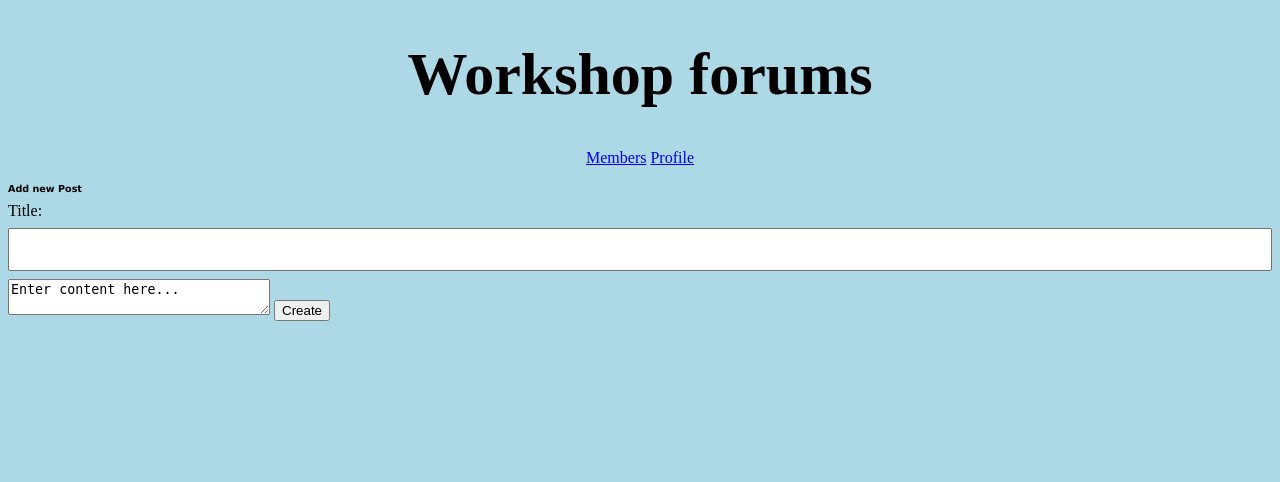
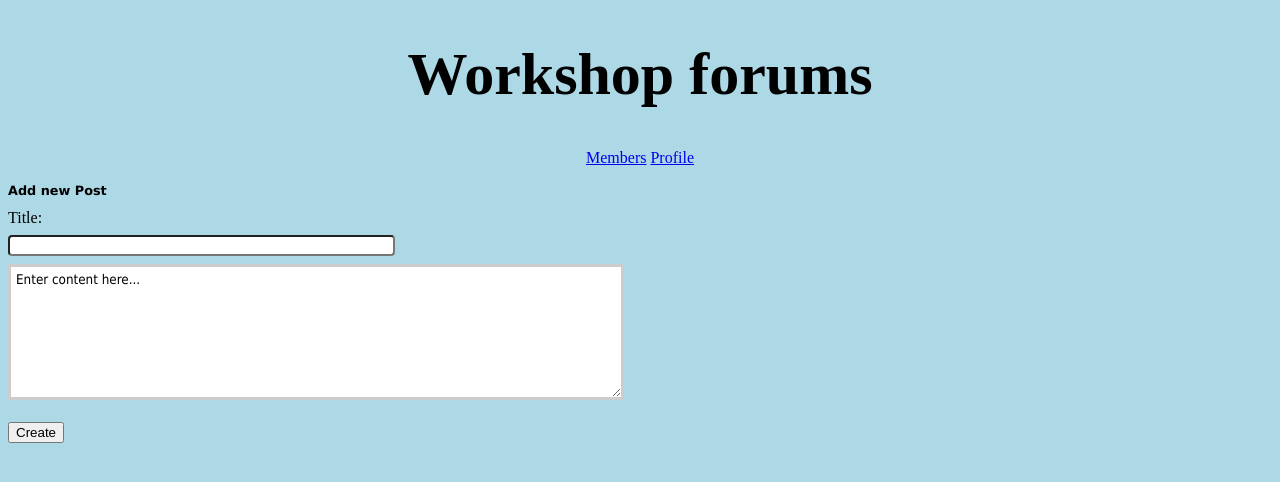
Before and after one commit to nouranHnouh/FormusWorkshop-, a Flask app: page /topic/add in a window 1280 px wide. Shown: the top 482 px of the page. Run offline with Flask 2, Linux system fonts and the light colour scheme.

Commit message:
css post form

```diff
--- a/forums/static/style.css
+++ b/forums/static/style.css
@@ -11,7 +11,7 @@ h1 {
 h2 {
 	color:black;
 	font-family: verdana;
-	font-size: 60%
+	font-size: 80% ;
 
 }
 div{
@@ -25,9 +25,17 @@ th{
 	text-align:left;
 }
 .title{
-	width: 100%;
-    padding: 12px 20px;
+	width: 30%;
     margin: 8px 0;
-    box-sizing: border-box;
+    border-radius: 4px;
+}
 
+.content{
+	width: 600px;
+	height: 120px;
+	border: 3px solid #cccccc;
+	padding: 5px;
+	font-family: Tahoma, sans-serif;
+	background-position: bottom right;
+	background-repeat: no-repeat;
 }
--- a/forums/templates/topic_add.html
+++ b/forums/templates/topic_add.html
@@ -1,7 +1,8 @@
 <!DOCTYPE html>
 <html>
 <head>
-	<link rel="stylesheet" type="text/css" href="/static/style.css"/>
+	<link rel="stylesheet" type="text/css" href="/static/style.css">
+
 </head>
 
 <body>
@@ -18,7 +19,14 @@
 	<textarea  row="6" cols="30" name="content"
 	class="content">Enter content here...
 	</textarea>
-	<input type="submit" value="Create">
+
+	<br>
+	<br>
+		<input type="submit" value="Create" class="button">
+	</br>
+
+
+
 
 </form>
 
```
Also changed, not shown: README.md (renamed from forums/README.md), 2 other files.
